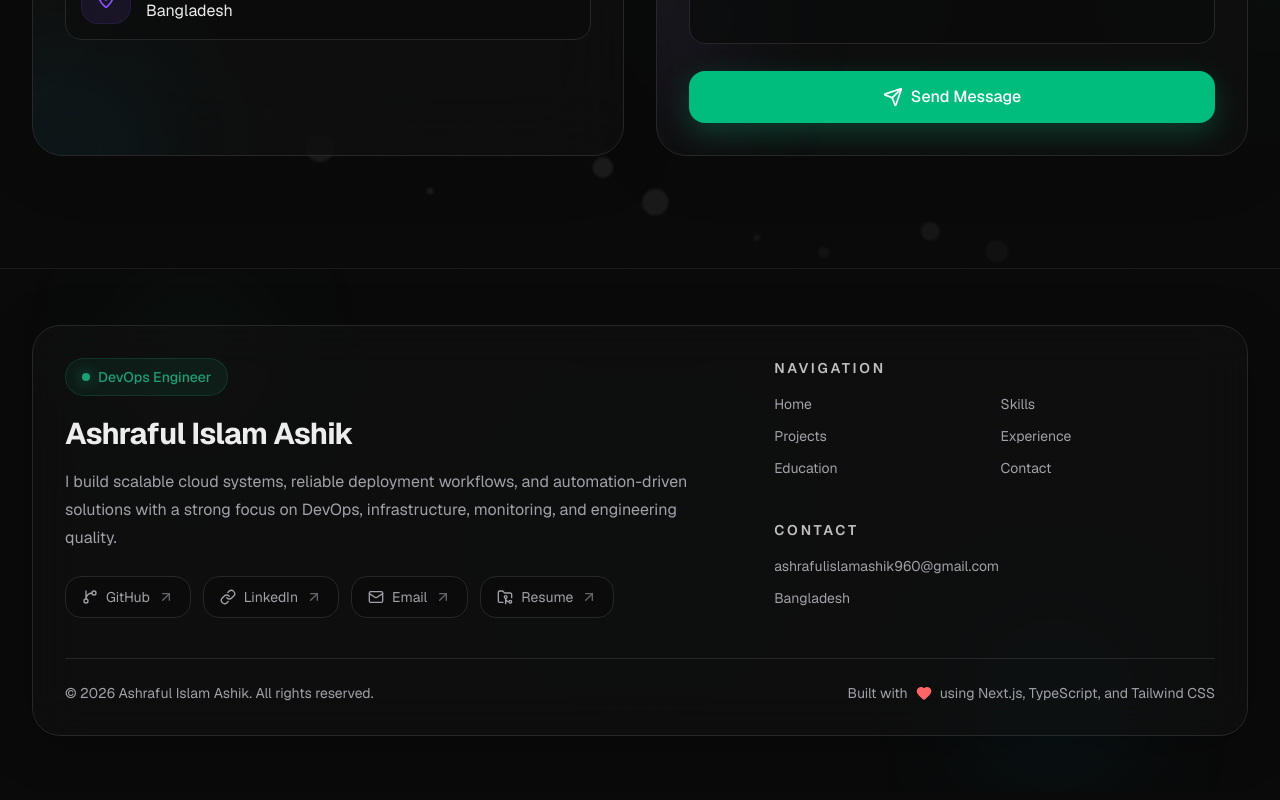
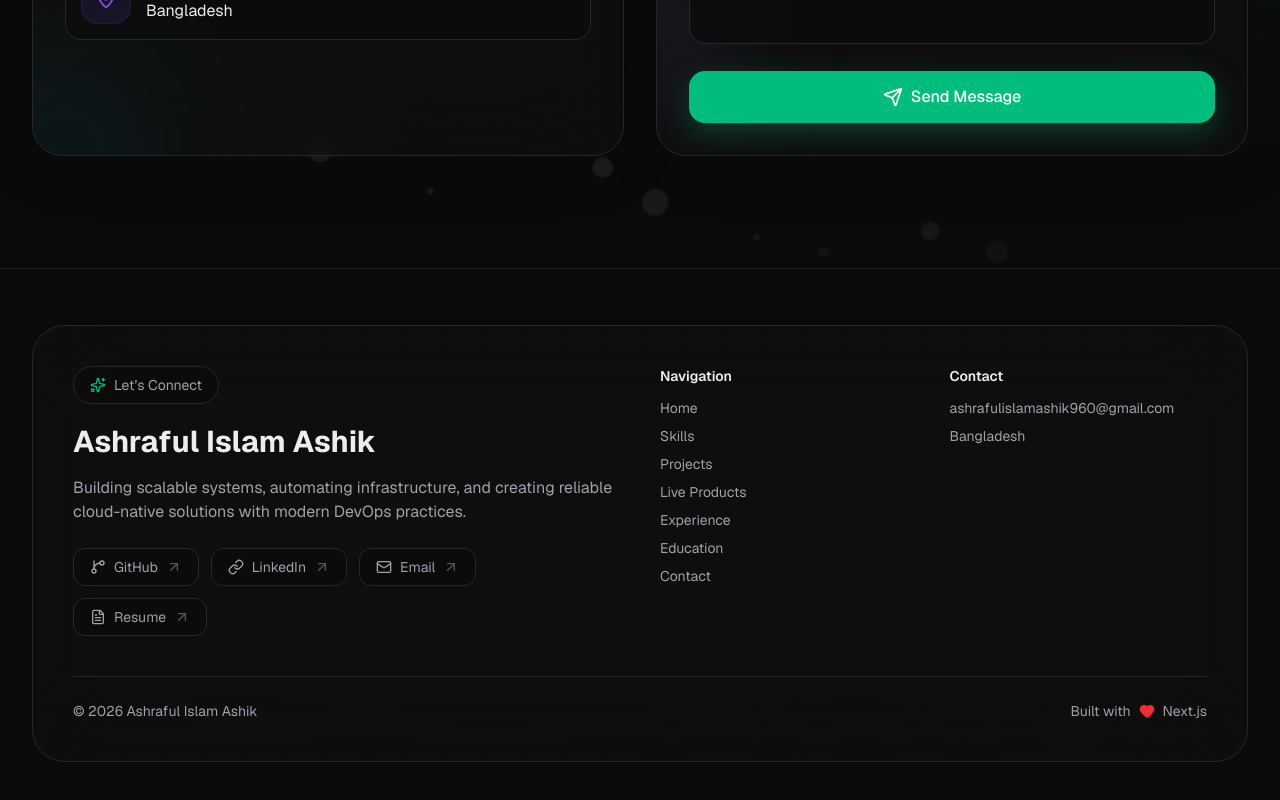
Before and after one commit to ashraful2430/DevOps-Protfolio, a Next.js app: page / in a window 1280 px wide. Shown: the part 10831-11631 px from the top of the page. Built offline with nearby package versions, Linux system fonts and the light colour scheme.

Commit message:
updated footer

```diff
--- a/components/Footer.tsx
+++ b/components/Footer.tsx
@@ -1,5 +1,6 @@
 "use client";
 
+import { useMemo } from "react";
 import { motion } from "framer-motion";
 import {
   ArrowUpRight,
@@ -7,7 +8,8 @@ import {
   Link,
   Mail,
   Heart,
-  FolderGit2,
+  FileText,
+  Sparkles,
 } from "lucide-react";
 import { personalInfo } from "@/lib/data";
 
@@ -15,6 +17,7 @@ const footerLinks = [
   { label: "Home", href: "#home" },
   { label: "Skills", href: "#skills" },
   { label: "Projects", href: "#projects" },
+  { label: "Live Products", href: "#live-products" },
   { label: "Experience", href: "#experience" },
   { label: "Education", href: "#education" },
   { label: "Contact", href: "#contact" },
@@ -39,127 +42,184 @@ const socialLinks = [
   {
     label: "Resume",
     href: personalInfo.seeResume,
-    icon: FolderGit2,
+    icon: FileText,
   },
 ];
 
+function FloatingParticles() {
+  const particles = useMemo(
+    () =>
+      Array.from({ length: 12 }, (_, i) => ({
+        id: i,
+        size: 5 + (i % 4) * 5,
+        left: `${5 + i * 7}%`,
+        duration: 7 + (i % 5),
+        delay: i * 0.4,
+      })),
+    [],
+  );
+
+  return (
+    <div className="pointer-events-none absolute inset-0 overflow-hidden">
+      {particles.map((p) => (
+        <motion.span
+          key={p.id}
+          className="absolute rounded-full bg-foreground/10"
+          style={{
+            width: p.size,
+            height: p.size,
+            left: p.left,
+            bottom: "-30px",
+          }}
+          animate={{
+            y: [-10, -220],
+            x: [0, p.id % 2 ? 15 : -15, 0],
+            opacity: [0, 0.8, 0],
+          }}
+          transition={{
+            duration: p.duration,
+            repeat: Infinity,
+            delay: p.delay,
+          }}
+        />
+      ))}
+    </div>
+  );
+}
+
+function AnimatedGrid() {
+  return (
+    <div className="pointer-events-none absolute inset-0">
+      <div
+        className="absolute inset-0 opacity-[0.06]"
+        style={{
+          backgroundImage: `
+            linear-gradient(to right, rgba(120,120,120,0.2) 1px, transparent 1px),
+            linear-gradient(to bottom, rgba(120,120,120,0.2) 1px, transparent 1px)
+          `,
+          backgroundSize: "40px 40px",
+        }}
+      />
+    </div>
+  );
+}
+
 export default function Footer() {
   return (
-    <footer className="relative overflow-hidden border-t border-border/60 py-12 sm:py-14">
-      <div className="pointer-events-none absolute inset-0">
-        <div className="absolute left-[10%] top-6 h-32 w-32 rounded-full bg-accent/10 blur-3xl" />
-        <div className="absolute right-[12%] bottom-4 h-36 w-36 rounded-full bg-cyan-500/10 blur-3xl" />
-        <div className="absolute left-1/2 top-1/2 h-40 w-40 -translate-x-1/2 -translate-y-1/2 rounded-full bg-emerald-500/5 blur-3xl" />
+    <footer className="relative overflow-hidden border-t border-border/60 py-14">
+      <AnimatedGrid />
+      <FloatingParticles />
+
+      {/* Glow blobs */}
+      <div className="pointer-events-none absolute inset-0 -z-10">
+        <motion.div
+          className="absolute left-[10%] top-10 h-40 w-40 rounded-full bg-emerald-500/10 blur-3xl"
+          animate={{ y: [0, -20, 0] }}
+          transition={{ duration: 8, repeat: Infinity }}
+        />
+        <motion.div
+          className="absolute right-[10%] bottom-10 h-44 w-44 rounded-full bg-cyan-500/10 blur-3xl"
+          animate={{ y: [0, 20, 0] }}
+          transition={{ duration: 9, repeat: Infinity }}
+        />
       </div>
 
       <div className="mx-auto w-full max-w-7xl px-4 sm:px-6 lg:px-8">
-        <div className="relative rounded-[28px] border border-border bg-card/60 p-6 shadow-[0_10px_50px_rgba(0,0,0,0.25)] backdrop-blur-xl sm:p-8">
-          <div className="grid gap-10 lg:grid-cols-[1.2fr_0.8fr] lg:gap-12">
+        <motion.div
+          initial={{ opacity: 0, y: 40 }}
+          whileInView={{ opacity: 1, y: 0 }}
+          transition={{ duration: 0.7 }}
+          viewport={{ once: true }}
+          className="relative rounded-[32px] border border-border bg-card/70 p-6 backdrop-blur-2xl sm:p-10"
+        >
+          <div className="grid gap-10 lg:grid-cols-2">
+            {/* LEFT */}
             <div>
-              <motion.div
-                initial={{ opacity: 0, y: 18 }}
-                whileInView={{ opacity: 1, y: 0 }}
-                viewport={{ once: true, amount: 0.2 }}
-                transition={{ duration: 0.6 }}
-              >
-                <div className="inline-flex items-center gap-2 rounded-full border border-accent/20 bg-accent/10 px-4 py-2 text-xs font-medium text-accent sm:text-sm">
-                  <span className="h-2 w-2 rounded-full bg-accent shadow-[0_0_14px_rgba(29,158,117,0.8)]" />
-                  DevOps Engineer
-                </div>
+              <div className="inline-flex items-center gap-2 rounded-full border border-border bg-background/60 px-4 py-2 text-sm text-muted-foreground">
+                <Sparkles className="h-4 w-4 text-emerald-500" />
+                Let’s Connect
+              </div>
 
-                <h3 className="mt-5 text-2xl font-bold tracking-tight text-foreground sm:text-3xl">
-                  {personalInfo.name}
-                </h3>
+              <h3 className="mt-5 text-3xl font-bold text-foreground">
+                {personalInfo.name}
+              </h3>
 
-                <p className="mt-4 max-w-2xl text-sm leading-7 text-muted-foreground sm:text-base">
-                  I build scalable cloud systems, reliable deployment workflows,
-                  and automation-driven solutions with a strong focus on DevOps,
-                  infrastructure, monitoring, and engineering quality.
-                </p>
-              </motion.div>
+              <p className="mt-4 text-muted-foreground max-w-xl">
+                Building scalable systems, automating infrastructure, and
+                creating reliable cloud-native solutions with modern DevOps
+                practices.
+              </p>
 
-              <motion.div
-                initial={{ opacity: 0, y: 18 }}
-                whileInView={{ opacity: 1, y: 0 }}
-                viewport={{ once: true, amount: 0.2 }}
-                transition={{ duration: 0.6, delay: 0.06 }}
-                className="mt-6 flex flex-wrap gap-3"
-              >
+              {/* SOCIAL */}
+              <div className="mt-6 flex flex-wrap gap-3">
                 {socialLinks.map((item) => {
                   const Icon = item.icon;
 
                   return (
-                    <a
+                    <motion.a
+                      whileHover={{ y: -3, scale: 1.03 }}
                       key={item.label}
                       href={item.href}
                       target={item.label === "Email" ? undefined : "_blank"}
-                      rel={item.label === "Email" ? undefined : "noreferrer"}
-                      className="group inline-flex items-center gap-2 rounded-2xl border border-border bg-background/60 px-4 py-2.5 text-sm text-muted-foreground transition hover:border-accent hover:text-accent"
+                      className="group flex items-center gap-2 rounded-xl border border-border bg-background/60 px-4 py-2 text-sm text-muted-foreground hover:text-emerald-500 hover:border-emerald-500/40 transition"
                     >
                       <Icon className="h-4 w-4" />
-                      <span>{item.label}</span>
-                      <ArrowUpRight className="h-4 w-4 opacity-60 transition-transform duration-300 group-hover:-translate-y-0.5 group-hover:translate-x-0.5" />
-                    </a>
+                      {item.label}
+                      <ArrowUpRight className="h-4 w-4 opacity-50 group-hover:translate-x-1 group-hover:-translate-y-1 transition" />
+                    </motion.a>
                   );
                 })}
-              </motion.div>
+              </div>
             </div>
 
-            <div className="grid gap-8 sm:grid-cols-2 lg:grid-cols-1">
-              <motion.div
-                initial={{ opacity: 0, y: 18 }}
-                whileInView={{ opacity: 1, y: 0 }}
-                viewport={{ once: true, amount: 0.2 }}
-                transition={{ duration: 0.6, delay: 0.08 }}
-              >
-                <h4 className="text-sm font-semibold uppercase tracking-[0.2em] text-foreground/80">
+            {/* RIGHT */}
+            <div className="grid gap-8 sm:grid-cols-2">
+              {/* NAV */}
+              <div>
+                <h4 className="text-sm font-semibold text-foreground mb-3">
                   Navigation
                 </h4>
-
-                <div className="mt-4 grid grid-cols-2 gap-3">
+                <div className="space-y-2">
                   {footerLinks.map((link) => (
                     <a
                       key={link.label}
                       href={link.href}
-                      className="inline-flex items-center text-sm text-muted-foreground transition hover:text-accent"
+                      className="block text-sm text-muted-foreground hover:text-emerald-500 transition"
                     >
                       {link.label}
                     </a>
                   ))}
                 </div>
-              </motion.div>
+              </div>
 
-              <motion.div
-                initial={{ opacity: 0, y: 18 }}
-                whileInView={{ opacity: 1, y: 0 }}
-                viewport={{ once: true, amount: 0.2 }}
-                transition={{ duration: 0.6, delay: 0.12 }}
-              >
-                <h4 className="text-sm font-semibold uppercase tracking-[0.2em] text-foreground/80">
+              {/* CONTACT */}
+              <div>
+                <h4 className="text-sm font-semibold text-foreground mb-3">
                   Contact
                 </h4>
-
-                <div className="mt-4 space-y-3 text-sm text-muted-foreground">
+                <div className="space-y-2 text-sm text-muted-foreground">
                   <p>{personalInfo.email}</p>
-                  {personalInfo.phone && <p>{personalInfo.phone}</p>}
+                  {"phone" in personalInfo && personalInfo.phone && (
+                    <p>{personalInfo.phone}</p>
+                  )}
                   <p>Bangladesh</p>
                 </div>
-              </motion.div>
+              </div>
             </div>
           </div>
 
-          <div className="mt-10 flex flex-col gap-4 border-t border-border pt-6 text-sm text-muted-foreground sm:flex-row sm:items-center sm:justify-between">
+          {/* BOTTOM */}
+          <div className="mt-10 border-t border-border pt-6 flex flex-col sm:flex-row justify-between text-sm text-muted-foreground">
             <p>
-              © {new Date().getFullYear()} {personalInfo.name}. All rights
-              reserved.
+              © {new Date().getFullYear()} {personalInfo.name}
             </p>
 
-            <p className="inline-flex items-center gap-2">
-              Built with <Heart className="h-4 w-4 fill-current text-red-400" />{" "}
-              using Next.js, TypeScript, and Tailwind CSS
+            <p className="flex items-center gap-2">
+              Built with <Heart className="h-4 w-4 text-red-500 fill-current" />
+              Next.js
             </p>
           </div>
-        </div>
+        </motion.div>
       </div>
     </footer>
   );
```
